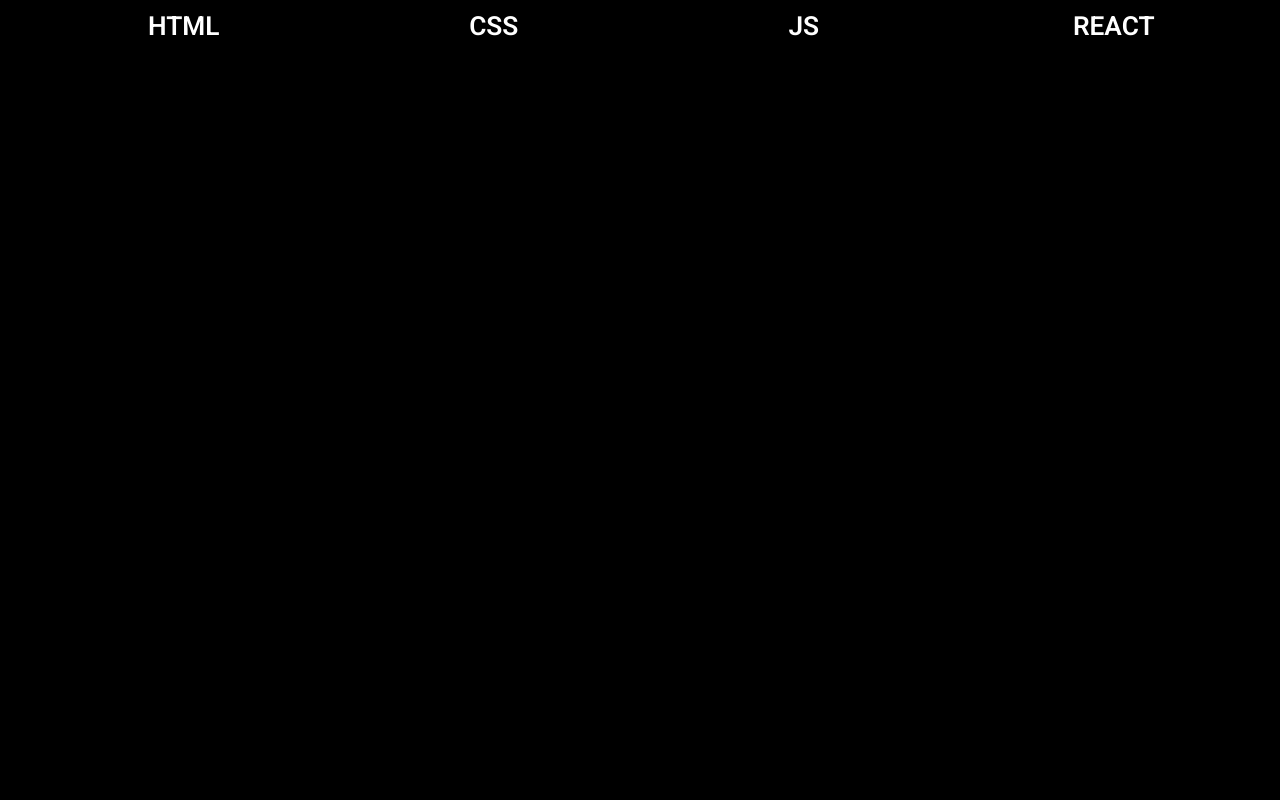
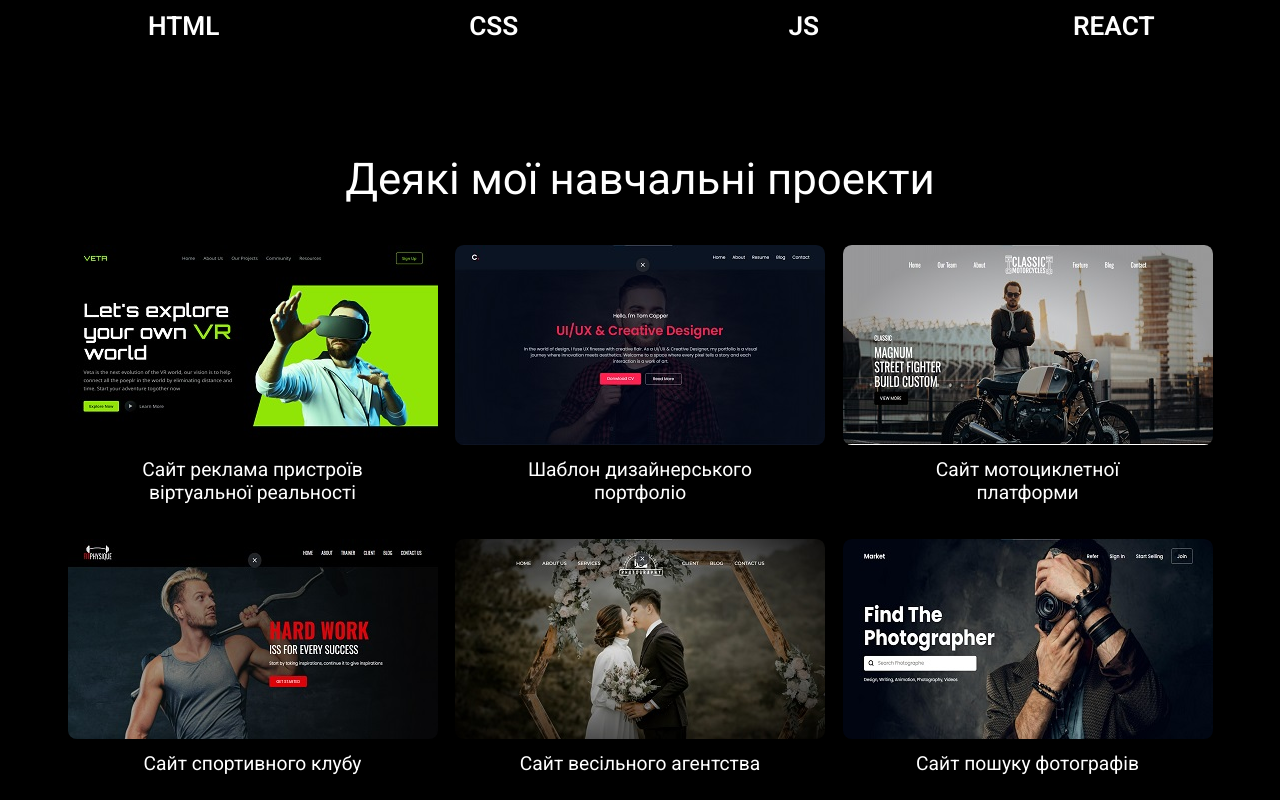
Before and after one commit to programer1983/next-portfolio, a Next.js app: page / in a window 1280 px wide. Shown: the part 1520-2320 px from the top of the page. Before the commit the page ends 1579 px from the top, so only its background shows below. Built offline with nearby package versions, Linux system fonts and the light colour scheme.

Commit message:
mobile adaptation works section

```diff
--- a/components/Works/Works.scss
+++ b/components/Works/Works.scss
@@ -4,6 +4,12 @@
     column-gap: 1.25rem;
     row-gap: 2.5rem;
     justify-content: center;
+    @media (max-width: 1200px){
+        grid-template-columns: repeat(2, 1fr);
+    }
+    @media (max-width: 767.99px){
+        grid-template-columns: repeat(1, 1fr);
+    }
 }
 
 .works__item{
--- a/src/app/page.tsx
+++ b/src/app/page.tsx
@@ -3,8 +3,7 @@
 // import Contact from "../../components/Contact/Contact";
 import Hero from "../../components/Hero/Hero"
 import Scills from "../../components/Scills/Scills";
-
-// import Works from "../../components/Works/Works";
+import Works from "../../components/Works/Works";
 
 export default function Home() {
 
@@ -14,8 +13,8 @@
           <Hero />
           <About />
           <Scills />
-          {/* <Works />
-          <Contact /> */}
+          <Works />
+          {/* <Contact /> */}
        </main>
   );
 }
```
